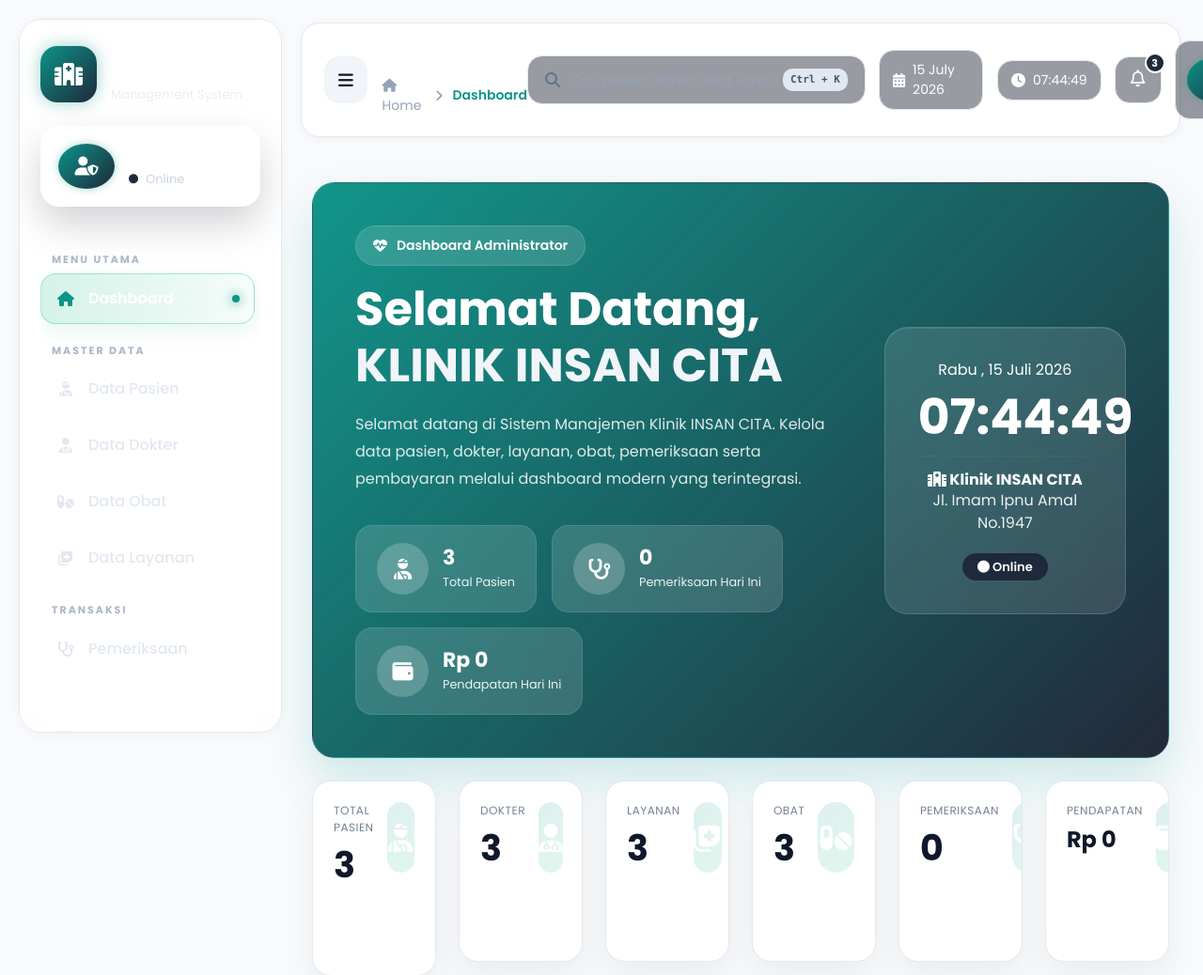
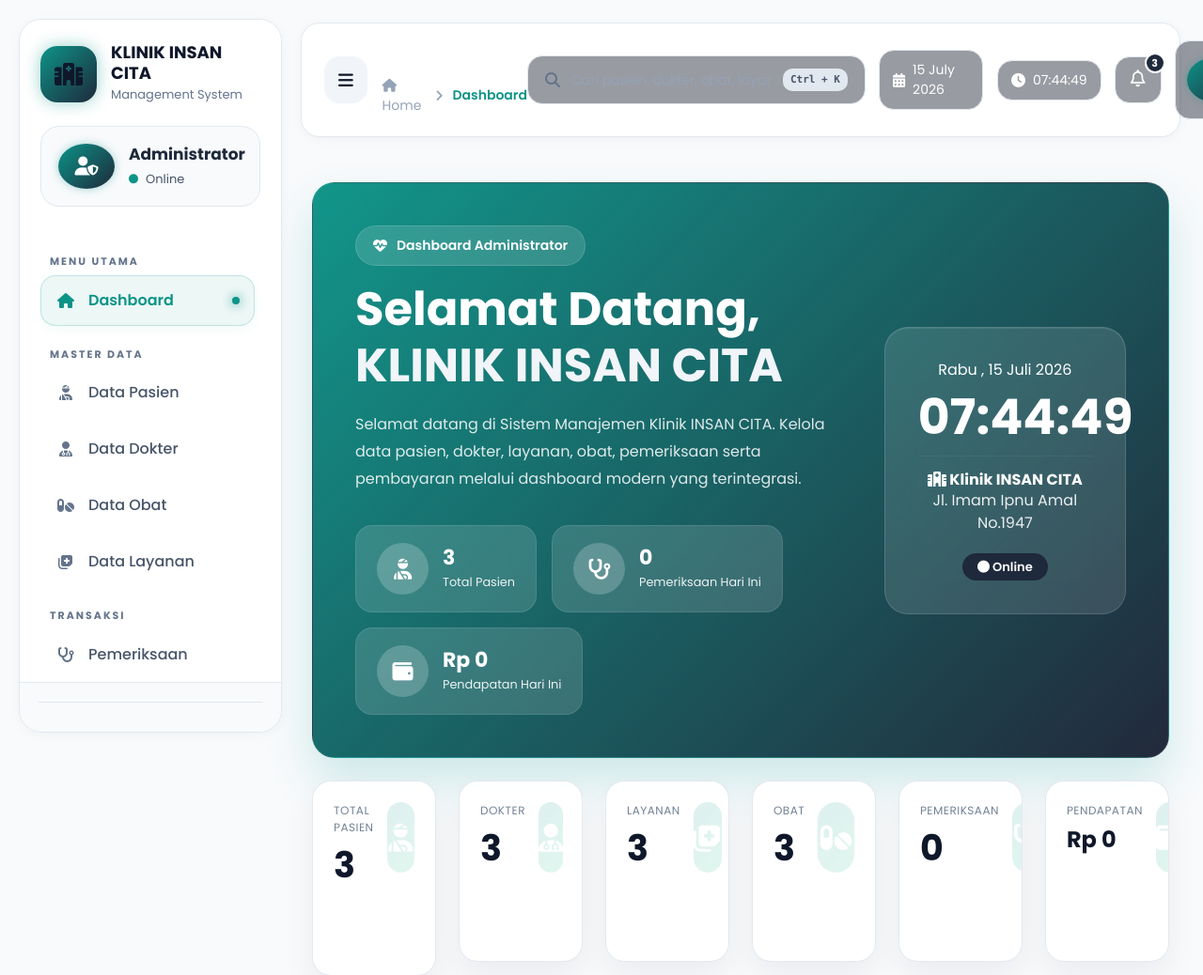
Before and after one commit to suju0227/klinik, a PHP site: page /index.php in a window 1280 px wide; the page is wider, and only the part inside the window is pictured. Shown: the top 1038 px of that part at 94% size. Run offline with PHP 8.4, Linux system fonts and the light colour scheme; data comes from the database, SQL or seed files in the repository; data that the repository does not hold is empty; some libraries are stand-ins or nearby versions.

Commit message:
style: redesign sidebar navigation for clean light mode

```diff
--- a/assets/css/sidebar.css
+++ b/assets/css/sidebar.css
@@ -4,15 +4,15 @@
 ====================================================== */
 
 :root{
-    --sidebar-bg: var(--slate-900);
-    --sidebar-bg2: var(--slate-950);
+    --sidebar-bg: var(--surface);
+    --sidebar-bg2: var(--surface-soft);
     --primary: #0d9488;          /* Teal 600 */
     --primary-hover: #0f766e;    /* Teal 700 */
-    --text: var(--slate-50);
-    --muted: var(--slate-400);
-    --border: rgba(255,255,255,.08);
-    --hover: rgba(13, 148, 136, 0.15); /* Teal accent hover */
-    --active: var(--secondary); /* Active highlights use Emerald */
+    --text: var(--slate-800);
+    --muted: var(--slate-500);
+    --border: var(--border-strong);
+    --hover: rgba(13, 148, 136, 0.04);
+    --active: rgba(13, 148, 136, 0.08);
 }
 
 /* ==========================================
@@ -26,13 +26,13 @@
     width:280px;
     height:calc(100vh - 40px);
     margin:20px;
-    background:var(--surface-glass) !important;
-    backdrop-filter:blur(22px) !important;
-    -webkit-backdrop-filter:blur(22px) !important;
-    border:1px solid var(--border-glass) !important;
+    background:var(--surface) !important;
+    backdrop-filter:none !important;
+    -webkit-backdrop-filter:none !important;
+    border:1px solid var(--border-strong) !important;
     border-radius:var(--radius-2xl) !important;
-    box-shadow:var(--shadow-glass) !important;
-    color:#fff;
+    box-shadow:var(--shadow-soft) !important;
+    color:var(--text);
     display:flex;
     flex-direction:column;
     justify-content:space-between;
@@ -40,7 +40,7 @@
     transition:all 0.35s ease;
     overflow-y:auto;
     scrollbar-width:thin;
-    scrollbar-color:var(--slate-500) transparent;
+    scrollbar-color:var(--slate-300) transparent;
 }
 
 /* ==========================================
@@ -58,25 +58,16 @@
 ========================================== */
 
 .brand{
-
     display:flex;
-
     align-items:center;
-
     gap:15px;
-
-    color:#fff;
-
+    color:var(--slate-900);
     text-decoration:none;
-
     margin-bottom:30px;
-
 }
 
 .brand:hover{
-
-    color:#fff;
-
+    color:var(--primary);
 }
 
 .brand-icon{
@@ -107,53 +98,35 @@
 }
 
 .brand-text h3{
-
     margin:0;
-
     font-size:21px;
-
     font-weight:700;
-
     line-height:1.2;
-
 }
 
 .brand-text small{
-
     color:var(--muted);
-
     font-size:13px;
-
 }
 /* ======================================================
             PROFILE CARD
 ====================================================== */
 
 .profile-card{
-
-    background:rgba(255,255,255,.05);
-
-    border:1px solid rgba(255,255,255,.08);
-
+    background:var(--slate-50);
+    border:1px solid var(--border-strong);
     border-radius:22px;
-
     padding:18px;
-
     display:flex;
-
     align-items:center;
-
     gap:15px;
-
     margin-bottom:28px;
-
     transition:.35s;
-
 }
 
 .profile-card:hover{
-    background:rgba(13,148,136,.12);
-    border-color:rgba(13,148,136,.35);
+    background:rgba(13,148,136,.04);
+    border-color:rgba(13,148,136,.2);
 }
 
 .profile-avatar{
@@ -171,8 +144,7 @@
     align-items:center;
     font-size:26px;
     color:#fff;
-    box-shadow:
-    0 10px 25px rgba(13,148,136,.35);
+    box-shadow: 0 6px 15px rgba(13, 148, 136, 0.15);
 }
 
 .profile-info{
@@ -182,35 +154,23 @@
 }
 
 .profile-info h5{
-
     margin:0;
-
     font-size:17px;
-
     font-weight:700;
-
-    color:#fff;
-
+    color:var(--slate-800);
 }
 
 .profile-info span{
-
     display:flex;
-
     align-items:center;
-
     gap:8px;
-
     margin-top:6px;
-
-    color:#cbd5e1;
-
+    color:var(--slate-600);
     font-size:13px;
-
 }
 
 .profile-info span i{
-    color: var(--secondary);
+    color: var(--primary);
     font-size:10px;
 }
 
@@ -258,7 +218,7 @@
     gap:14px;
     padding:14px 16px;
     border-radius:16px;
-    color:#e2e8f0;
+    color:var(--slate-600);
     text-decoration:none;
     transition:all 0.3s ease;
     position:relative;
@@ -272,14 +232,13 @@
     text-align:center;
     font-size:16px;
     transition:all 0.3s ease;
+    color:var(--slate-500);
 }
 
-/* Hover */
-
 .sidebar-menu li a:hover{
-    background: rgba(16, 185, 129, 0.08);
-    border-color: rgba(16, 185, 129, 0.2);
-    color: #fff;
+    background: var(--hover);
+    border-color: rgba(13, 148, 136, 0.1);
+    color: var(--primary);
     transform: translateX(4px);
 }
 
@@ -287,14 +246,12 @@
     color: var(--primary);
 }
 
-/* Active */
-
 .sidebar-menu li a.active{
-    background: linear-gradient(90deg, rgba(16, 185, 129, 0.18), rgba(16, 185, 129, 0.04)) !important;
-    border: 1px solid rgba(16, 185, 129, 0.3) !important;
-    color: #fff !important;
+    background: var(--active) !important;
+    border: 1px solid rgba(13, 148, 136, 0.2) !important;
+    color: var(--primary) !important;
     font-weight: 600;
-    box-shadow: 0 8px 20px rgba(16, 185, 129, 0.1) !important;
+    box-shadow: 0 4px 12px rgba(13, 148, 136, 0.05) !important;
 }
 
 .sidebar-menu li a.active i{
@@ -327,15 +284,11 @@
 ====================================================== */
 
 .sidebar-footer{
-
     padding:20px;
-
-    border-top:1px solid rgba(255,255,255,.08);
-
-    background:rgba(255,255,255,.02);
-
-    backdrop-filter:blur(12px);
-
+    border-top:1px solid var(--border-strong);
+    background:var(--slate-50);
+    border-bottom-left-radius:var(--radius-2xl);
+    border-bottom-right-radius:var(--radius-2xl);
 }
 
 .sidebar-divider{
@@ -351,103 +304,64 @@
 }
 
 .footer-link{
-
     display:flex;
-
     align-items:center;
-
     gap:15px;
-
-    color:#e2e8f0;
-
+    color:var(--slate-600);
     text-decoration:none;
-
     padding:14px 18px;
-
     border-radius:16px;
-
     transition:.35s;
-
     font-weight:500;
-
     margin-bottom:8px;
-
 }
 
 .footer-link i{
-
     width:22px;
-
     text-align:center;
-
     font-size:18px;
-
 }
 
 .footer-link:hover{
-    background:rgba(13,148,136,.12);
-    color:#fff;
+    background:var(--hover);
+    color:var(--primary);
     transform:translateX(6px);
 }
 
 .footer-link:hover i{
-    color: var(--secondary);
+    color: var(--primary);
 }
 
-/* Logout */
-
 .logout{
-
-    color:#fca5a5;
-
+    color:#ef4444;
 }
 
 .logout:hover{
-
-    background:rgba(239,68,68,.12);
-
+    background:rgba(239,68,68,.08);
+    color:#dc2626;
 }
 
 .logout:hover i{
-
-    color:#ef4444;
-
+    color:#dc2626;
 }
 
-/* ==========================================
-            VERSION
-========================================== */
-
-.sidebar-version{
-
+.sidebar-version {
     margin-top:20px;
-
     padding-top:18px;
-
-    border-top:1px solid rgba(255,255,255,.08);
-
+    border-top: 1px solid var(--border-strong);
     text-align:center;
-
 }
 
 .sidebar-version strong{
-
     display:block;
-
-    color:#ffffff;
-
+    color:var(--slate-800);
     font-size:14px;
-
     font-weight:700;
-
 }
 
 .sidebar-version small{
-
-    color:#94a3b8;
-
+    color:var(--slate-500);
     font-size:12px;
-
 }
 
 /* ==========================================
@@ -676,47 +590,18 @@
 }
 
 .brand-text small {
-    color: rgba(226, 232, 240, 0.72);
+    color: var(--muted);
 }
 
 .profile-card {
     border-radius: 20px;
-    background: rgba(255, 255, 255, 0.06);
-    border: 1px solid rgba(255, 255, 255, 0.08);
-    box-shadow: 0 18px 40px rgba(2, 6, 23, 0.18);
-}
-
-.menu-title {
-    color: rgba(148, 163, 184, 0.78);
-    padding-left: 12px;
-    margin: 20px 0 10px;
-}
-
-.sidebar-footer {
-    padding: 18px 22px 24px;
+    background: var(--slate-50);
+    border: 1px solid var(--border-strong);
+    box-shadow: none;
 }
 
 .sidebar-divider {
-    background: rgba(255, 255, 255, 0.08);
-}
-
-.footer-link {
-    border-radius: 14px;
-    padding: 12px 14px;
-    color: #e2e8f0;
-}
-
-.footer-link:hover {
-    background: rgba(255, 255, 255, 0.06);
-    color: #fff;
-}
-
-.footer-link.logout {
-    color: #fecaca;
-}
-
-.sidebar-version {
-    color: rgba(226, 232, 240, 0.72);
+    background: var(--border-strong);
 }
 
 /* ==========================================
```
